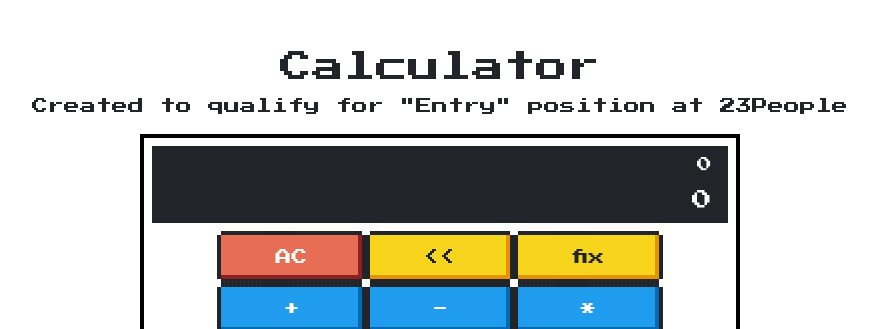
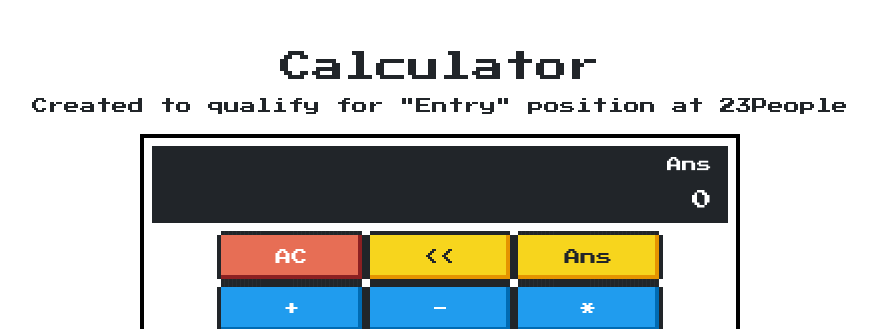
Before and after one commit to Rementeria/React-calculator, a React (Create React App) app: page / in a window 1280 px wide. Shown: the top 329 px of the page, without its empty margins (200-1077 px from the left). Built offline with nearby package versions, Linux system fonts and the light colour scheme.

Commit message:
updated with final version

```diff
--- a/src/components/Calculator.js
+++ b/src/components/Calculator.js
@@ -5,7 +5,7 @@ import "./Calculator.css";
 
 function Calculator({ initialValue }) {
   const [panel, setPanel] = useState(initialValue);
-  const [subPanel, setSubPanel] = useState("0");
+  const [subPanel, setSubPanel] = useState("Ans");
   //https://stackoverflow.com/questions/32311081/check-for-special-characters-in-string
   //regex taken from this site
   let arithRegex = /[*+-/()]+/;
@@ -16,21 +16,6 @@ function Calculator({ initialValue }) {
       setPanel("0");
     }
   }, [initialValue]);
-  const buttonNumber = (e) => {
-    panel === "" || panel === "0" ? setPanel(e) : setPanel(panel + e);
-  };
-
-  const arithmeticCheck = (e) => {
-    arithRegex.test(panel[panel.length - 1])
-      ? setPanel(panel.slice(0, -1) + e)
-      : setPanel(panel + e);
-    if (parenthRegex.test(panel[panel.length - 1])) {
-      setPanel(panel + e);
-    }
-  };
-  const parenthesis = (e) => {
-    panel === "" || panel === "0" ? setPanel(e) : setPanel(panel + e);
-  };
 
   const createFunction = (name, value, style) => {
     return { name, value, style };
@@ -38,8 +23,8 @@ function Calculator({ initialValue }) {
 
   const functions = [
     createFunction("AC", "AC", "nes-btn is-error col-3"),
-    createFunction("<<", "<", "nes-btn is-warning col-3"),
-    createFunction("fix", "Edit", "nes-btn is-warning col-3"),
+    createFunction("<<", "Delete", "nes-btn is-warning col-3"),
+    createFunction("Ans", "Edit", "nes-btn is-warning col-3"),
 
     createFunction("+", "+", "nes-btn is-primary col-3"),
     createFunction("-", "-", "nes-btn is-primary col-3"),
@@ -63,16 +48,51 @@ function Calculator({ initialValue }) {
 
     createFunction("0", "0", "nes-btn col-3"),
     createFunction(".", ".", "nes-btn col-3"),
-    createFunction("=", "=", "nes-btn is-success col-3"),
+    createFunction("=", "Result", "nes-btn is-success col-3"),
   ];
 
-  const result = () => {
+  const buttonAC = () => {
+    if (initialValue === "0" || initialValue === "") {
+      setPanel("0");
+      setSubPanel("Ans");
+    } else {
+      setPanel(initialValue);
+      setSubPanel("Ans");
+    }
+  };
+  const buttonDelete = () => {
+    if (panel.length > 1 && panel !== "Error") {
+      setPanel(panel.slice(0, -1));
+    } else if (panel.length <= 1 && initialValue === "") {
+      setPanel("0");
+    } else if (panel.length <= 1 && initialValue !== "") {
+      setPanel(initialValue);
+    }
+  };
+  const buttonEdit = () => {
+    subPanel === "Ans" ? setPanel(panel) : setPanel(subPanel.slice(0, -1));
+  };
+  const arithmeticCheck = (e) => {
+    arithRegex.test(panel[panel.length - 1])
+      ? setPanel(panel.slice(0, -1) + e)
+      : setPanel(panel + e);
+    if (parenthRegex.test(panel[panel.length - 1])) {
+      setPanel(panel + e);
+    }
+  };
+  const parenthesis = (e) => {
+    panel === "" || panel === "0" ? setPanel(e) : setPanel(panel + e);
+  };
+  const buttonNumber = (e) => {
+    panel === "" || panel === "0" ? setPanel(e) : setPanel(panel + e);
+  };
+  const buttonResult = () => {
     try {
       setSubPanel(panel + "=");
       setPanel(math.evaluate(panel));
     } catch (err) {
-      setPanel("Error");
-      if (panel === "Error") {
+      setPanel("Error, press AC");
+      if (panel === "Error, press AC") {
         setSubPanel(subPanel);
       }
     }
@@ -97,27 +117,13 @@ function Calculator({ initialValue }) {
               onClick={(e) => {
                 switch (data.value) {
                   case "AC":
-                    if (initialValue === "0" || initialValue === "") {
-                      setPanel("0");
-                      setSubPanel("0");
-                    } else {
-                      setPanel(initialValue);
-                      setSubPanel("0");
-                    }
+                    buttonAC();
                     break;
-                  case "<":
-                    if (panel.length > 1) {
-                      setPanel(panel.slice(0, -1));
-                    } else if (panel.length <= 1 && initialValue === "") {
-                      setPanel("0");
-                    } else if (panel.length <= 1 && initialValue !== "") {
-                      setPanel(initialValue);
-                    }
+                  case "Delete":
+                    buttonDelete();
                     break;
                   case "Edit":
-                    subPanel === "0"
-                      ? setPanel(panel)
-                      : setPanel(subPanel.slice(0, -1));
+                    buttonEdit();
                     break;
                   case "+":
                     arithmeticCheck(e.target.value);
@@ -170,8 +176,8 @@ function Calculator({ initialValue }) {
                   case ".":
                     buttonNumber(e.target.value);
                     break;
-                  case "=":
-                    result();
+                  case "Result":
+                    buttonResult();
                     break;
                   default:
                     setPanel("Error");
```
